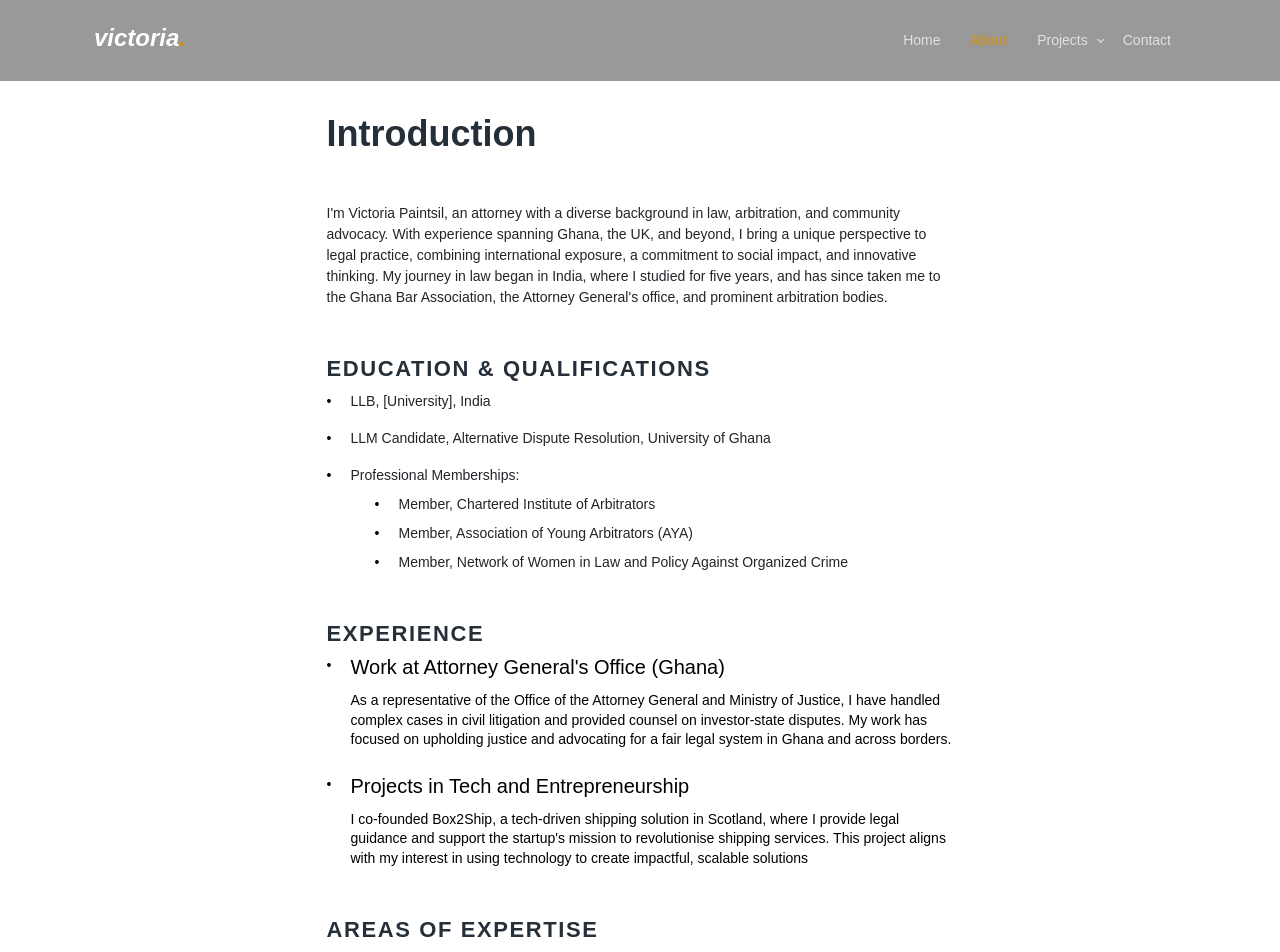
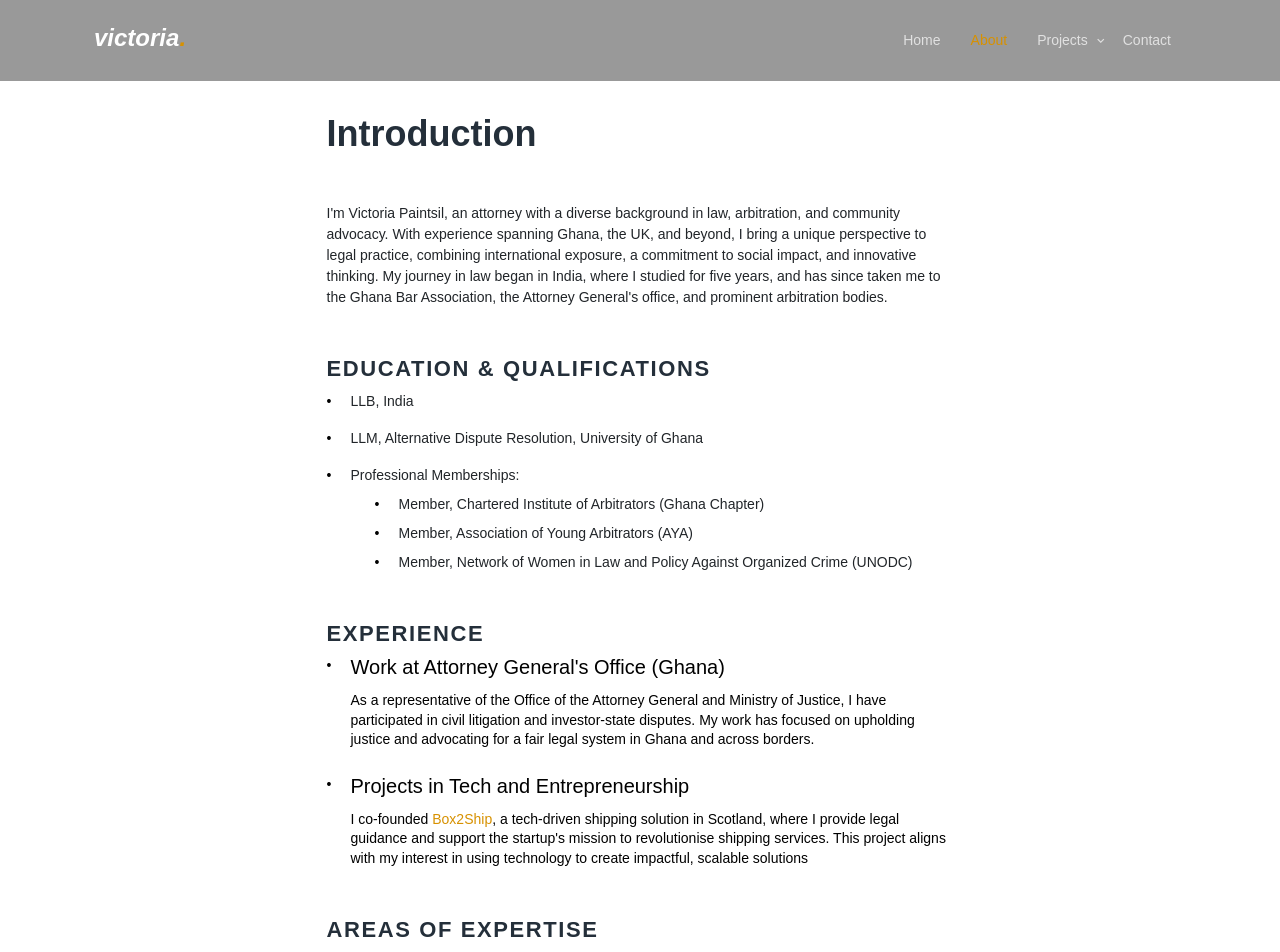
Before and after one commit to kiidbrian/vicky-portfolio, a Next.js app: page /about in a window 1280 px wide. Shown: the top 952 px of the page. Built offline with nearby package versions, Linux system fonts and the light colour scheme.

Commit message:
content updates

```diff
--- a/src/app/about/page.tsx
+++ b/src/app/about/page.tsx
@@ -24,19 +24,21 @@ export default function About() {
               <div className="education-section mb-5">
                 <h3 className="heading3">Education & Qualifications</h3>
                 <ul className="qualification-list">
-                  <li>LLB, [University], India</li>
+                  <li>LLB, India</li>
                   <li>
-                    LLM Candidate, Alternative Dispute Resolution, University of
-                    Ghana
+                    LLM, Alternative Dispute Resolution, University of Ghana
                   </li>
                   <li>
                     Professional Memberships:
                     <ul>
-                      <li>Member, Chartered Institute of Arbitrators</li>
+                      <li>
+                        Member, Chartered Institute of Arbitrators (Ghana
+                        Chapter)
+                      </li>
                       <li>Member, Association of Young Arbitrators (AYA)</li>
                       <li>
                         Member, Network of Women in Law and Policy Against
-                        Organized Crime
+                        Organized Crime (UNODC)
                       </li>
                     </ul>
                   </li>
@@ -50,21 +52,28 @@ export default function About() {
                     <h5>Work at Attorney General&apos;s Office (Ghana)</h5>
                     <p>
                       As a representative of the Office of the Attorney General
-                      and Ministry of Justice, I have handled complex cases in
-                      civil litigation and provided counsel on investor-state
-                      disputes. My work has focused on upholding justice and
-                      advocating for a fair legal system in Ghana and across
-                      borders.
+                      and Ministry of Justice, I have participated in civil
+                      litigation and investor-state disputes. My work has
+                      focused on upholding justice and advocating for a fair
+                      legal system in Ghana and across borders.
                     </p>
                   </li>
                   <li>
                     <h5>Projects in Tech and Entrepreneurship</h5>
                     <p>
-                      I co-founded Box2Ship, a tech-driven shipping solution in
-                      Scotland, where I provide legal guidance and support the
-                      startup&apos;s mission to revolutionise shipping services.
-                      This project aligns with my interest in using technology
-                      to create impactful, scalable solutions
+                      I co-founded{" "}
+                      <a
+                        href="https://box2ship.co"
+                        target="_blank"
+                        rel="noopener noreferrer"
+                      >
+                        Box2Ship
+                      </a>
+                      , a tech-driven shipping solution in Scotland, where I
+                      provide legal guidance and support the startup&apos;s
+                      mission to revolutionise shipping services. This project
+                      aligns with my interest in using technology to create
+                      impactful, scalable solutions
                     </p>
                   </li>
                 </ul>
--- a/src/app/blog/lcia-costs-and-duration-analysis/page.tsx
+++ b/src/app/blog/lcia-costs-and-duration-analysis/page.tsx
@@ -119,13 +119,13 @@ export default function LCIA() {
 
               <div className="pdf-section mt-4 mb-5">
                 <a
-                  href="/pdfs/lcia.pdf"
+                  href="https://www.lcia.org/utility/emaillink.aspx?campaignemaillinkid=11572&campaignemailrecipientrowid=27886 "
                   target="_blank"
                   rel="noopener noreferrer"
                   className="btn btn-primary d-inline-flex align-items-center"
                 >
                   <i className="bi bi-file-pdf me-2"></i>
-                  Download Full Analysis (PDF)
+                  Download Full Report (PDF)
                 </a>
               </div>
 
```
Also changed, not shown: src/app/projects/page.tsx (+12 -7 lines).
